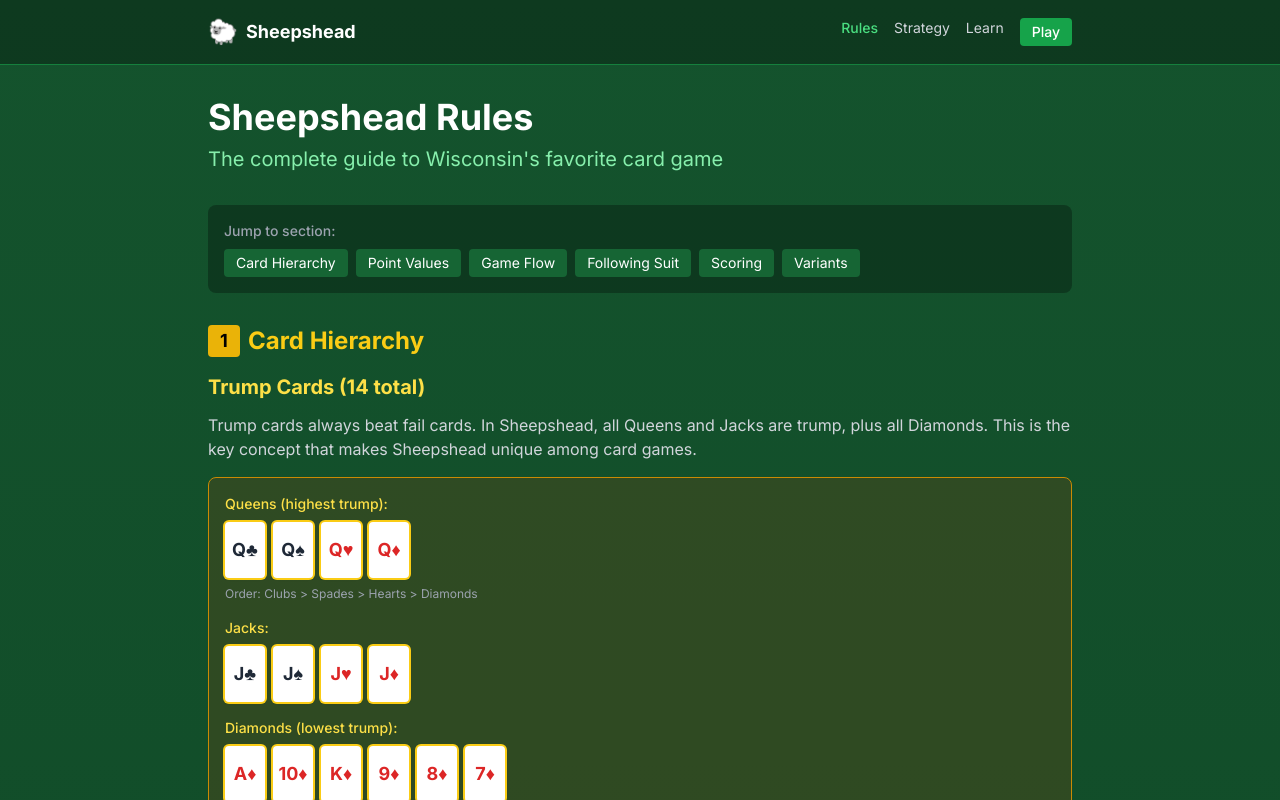
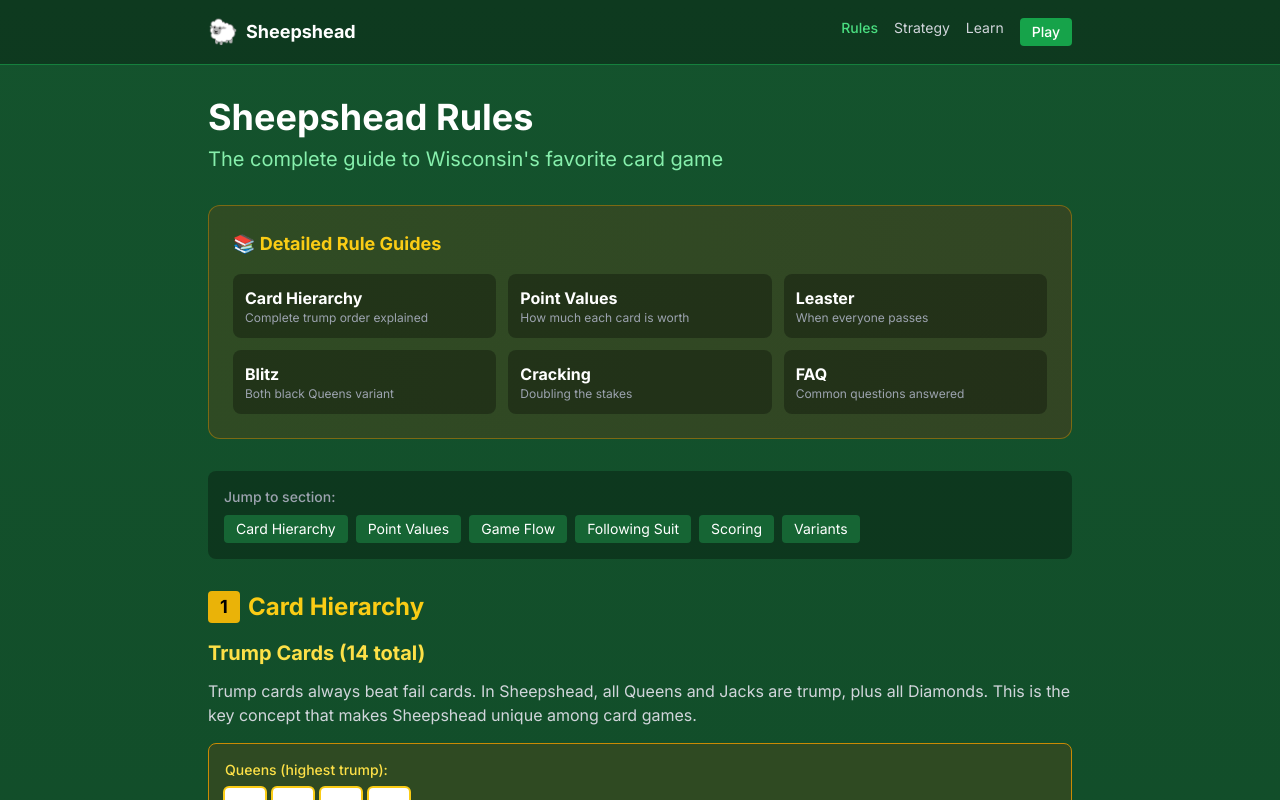
Before and after one commit to JohnLemonNFT/sheepshead, a Next.js app: page /rules in a window 1280 px wide. Shown: the top 800 px of the page. Built offline with nearby package versions, Linux system fonts and the light colour scheme.

Commit message:
Add hub page navigation and FAQ link
- /rules page now links to all sub-pages
- /strategy page now links to all sub-pages
- Home page 'Learn More' section now includes FAQ

```diff
--- a/app/rules/page.tsx
+++ b/app/rules/page.tsx
@@ -54,6 +54,37 @@ export default function RulesPage() {
         <p className="text-xl text-green-300 mb-8">
           The complete guide to Wisconsin's favorite card game
         </p>
+
+        {/* Detailed Guides */}
+        <section className="bg-gradient-to-r from-yellow-900/30 to-orange-900/30 border border-yellow-600/50 rounded-xl p-6 mb-8">
+          <h2 className="text-lg font-bold text-yellow-400 mb-4">📚 Detailed Rule Guides</h2>
+          <div className="grid sm:grid-cols-2 lg:grid-cols-3 gap-3">
+            <Link href="/rules/card-hierarchy" className="bg-black/30 hover:bg-black/50 p-3 rounded-lg transition-colors">
+              <h3 className="font-bold text-white">Card Hierarchy</h3>
+              <p className="text-xs text-gray-400">Complete trump order explained</p>
+            </Link>
+            <Link href="/rules/point-values" className="bg-black/30 hover:bg-black/50 p-3 rounded-lg transition-colors">
+              <h3 className="font-bold text-white">Point Values</h3>
+              <p className="text-xs text-gray-400">How much each card is worth</p>
+            </Link>
+            <Link href="/rules/leaster" className="bg-black/30 hover:bg-black/50 p-3 rounded-lg transition-colors">
+              <h3 className="font-bold text-white">Leaster</h3>
+              <p className="text-xs text-gray-400">When everyone passes</p>
+            </Link>
+            <Link href="/rules/blitz" className="bg-black/30 hover:bg-black/50 p-3 rounded-lg transition-colors">
+              <h3 className="font-bold text-white">Blitz</h3>
+              <p className="text-xs text-gray-400">Both black Queens variant</p>
+            </Link>
+            <Link href="/rules/cracking" className="bg-black/30 hover:bg-black/50 p-3 rounded-lg transition-colors">
+              <h3 className="font-bold text-white">Cracking</h3>
+              <p className="text-xs text-gray-400">Doubling the stakes</p>
+            </Link>
+            <Link href="/faq" className="bg-black/30 hover:bg-black/50 p-3 rounded-lg transition-colors">
+              <h3 className="font-bold text-white">FAQ</h3>
+              <p className="text-xs text-gray-400">Common questions answered</p>
+            </Link>
+          </div>
+        </section>
 
         {/* Quick Navigation */}
         <nav className="bg-black/30 rounded-lg p-4 mb-8">
--- a/app/strategy/page.tsx
+++ b/app/strategy/page.tsx
@@ -63,6 +63,25 @@ export default function StrategyPage() {
         <p className="text-xl text-green-300 mb-8">
           Tips and tactics to improve your game
         </p>
+
+        {/* Detailed Strategy Guides */}
+        <section className="bg-gradient-to-r from-purple-900/30 to-pink-900/30 border border-purple-600/50 rounded-xl p-6 mb-8">
+          <h2 className="text-lg font-bold text-purple-400 mb-4">🧠 In-Depth Strategy Guides</h2>
+          <div className="grid sm:grid-cols-2 lg:grid-cols-3 gap-3">
+            <Link href="/strategy/when-to-pick" className="bg-black/30 hover:bg-black/50 p-3 rounded-lg transition-colors">
+              <h3 className="font-bold text-white">When to Pick</h3>
+              <p className="text-xs text-gray-400">Complete picking decision guide</p>
+            </Link>
+            <Link href="/strategy/what-to-bury" className="bg-black/30 hover:bg-black/50 p-3 rounded-lg transition-colors">
+              <h3 className="font-bold text-white">What to Bury</h3>
+              <p className="text-xs text-gray-400">Maximize your bury points</p>
+            </Link>
+            <Link href="/faq" className="bg-black/30 hover:bg-black/50 p-3 rounded-lg transition-colors">
+              <h3 className="font-bold text-white">FAQ</h3>
+              <p className="text-xs text-gray-400">Common strategy questions</p>
+            </Link>
+          </div>
+        </section>
 
         {/* Quick Navigation */}
         <nav className="bg-black/30 rounded-lg p-4 mb-8">
--- a/src/components/HomePage.tsx
+++ b/src/components/HomePage.tsx
@@ -173,6 +173,12 @@ export function HomePage() {
             >
               📚 Glossary
             </a>
+            <a
+              href="/faq"
+              className="px-4 py-2 bg-gray-600/20 hover:bg-gray-600/40 border border-gray-500/30 rounded-lg text-gray-200 text-sm font-medium transition-colors"
+            >
+              ❓ FAQ
+            </a>
           </div>
         </nav>
 
```
